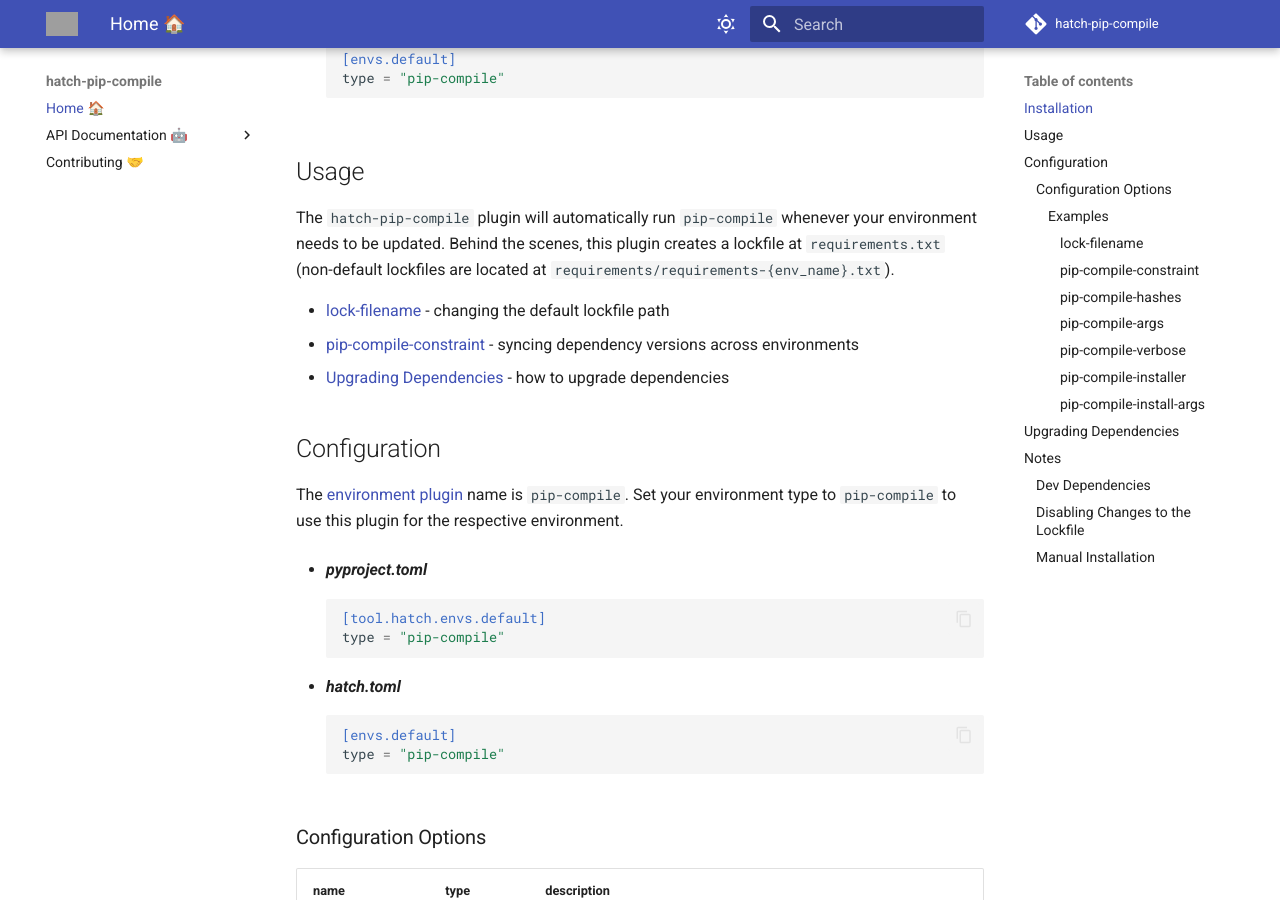
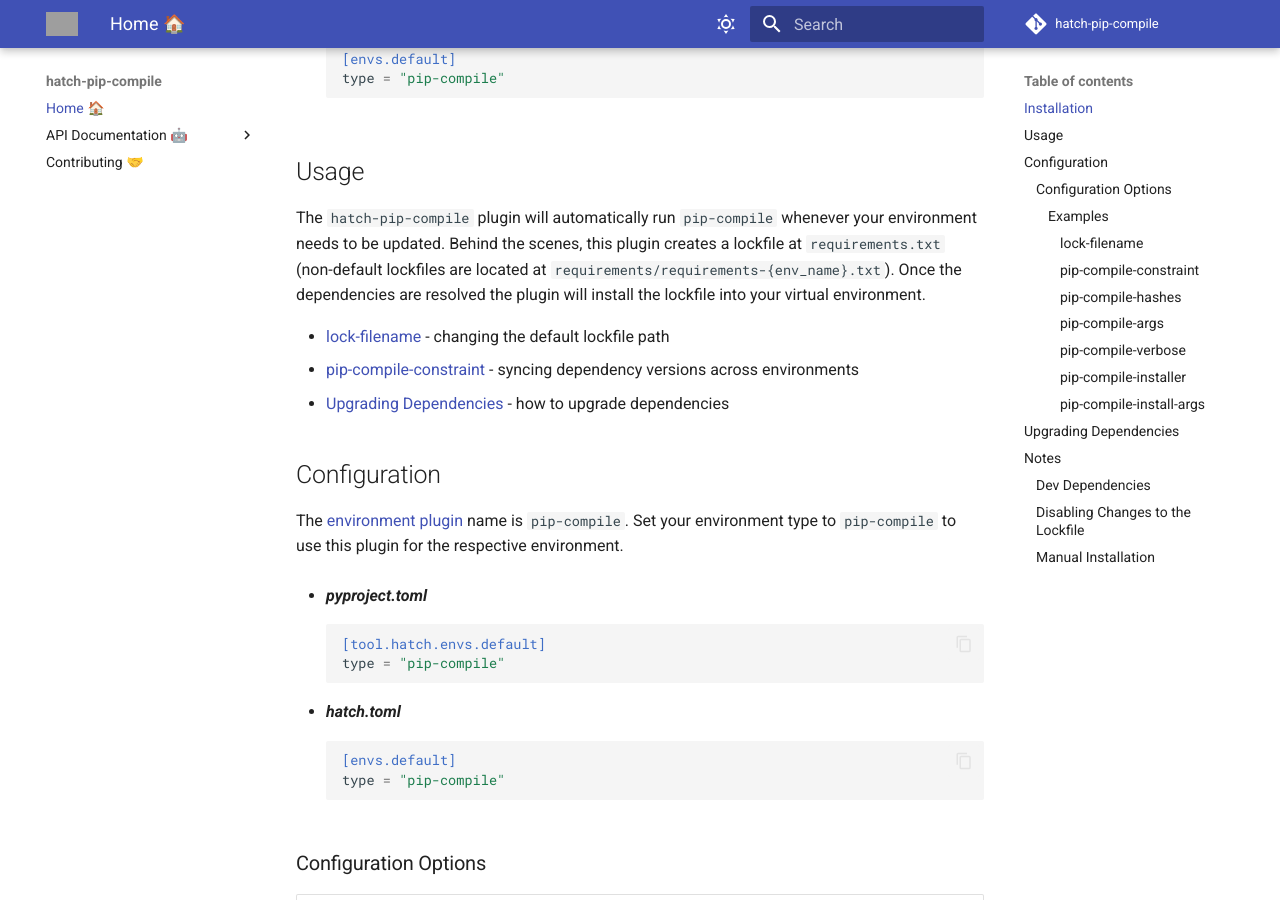
Before and after one commit to juftin/hatch-pip-compile, an MkDocs documentation site: the page built from docs/index.md, in a window 1280 px wide and 900 px high, scrolled down 1051 px. Built offline with MkDocs 1.6.1 and Material for MkDocs 9.7.7, drawn with Linux system fonts in a browser that asks for light colours; comment, search, counter and statistics services are not loaded; grey boxes are pictures that could not be loaded.

Commit message:
📝 usage description

```diff
--- a/docs/index.md
+++ b/docs/index.md
@@ -54,7 +54,8 @@
 The `hatch-pip-compile` plugin will automatically run `pip-compile` whenever your
 environment needs to be updated. Behind the scenes, this plugin creates a lockfile
 at `requirements.txt` (non-default lockfiles are located at
-`requirements/requirements-{env_name}.txt`).
+`requirements/requirements-{env_name}.txt`). Once the dependencies are resolved
+the plugin will install the lockfile into your virtual environment.
 
 -   [lock-filename](#lock-filename) - changing the default lockfile path
 -   [pip-compile-constraint](#pip-compile-constraint) - syncing dependency versions across environments
```
Also changed, not shown: README.md (+2 -1 lines).
